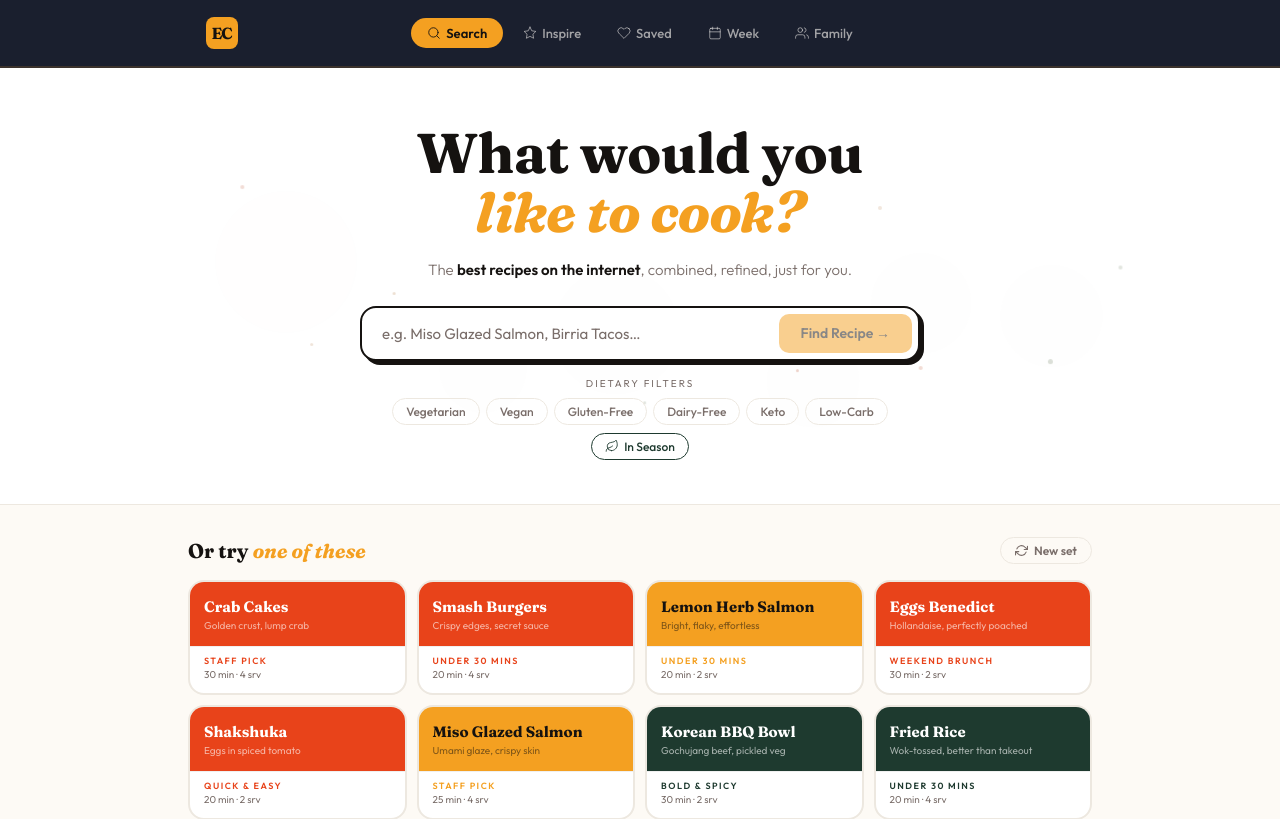
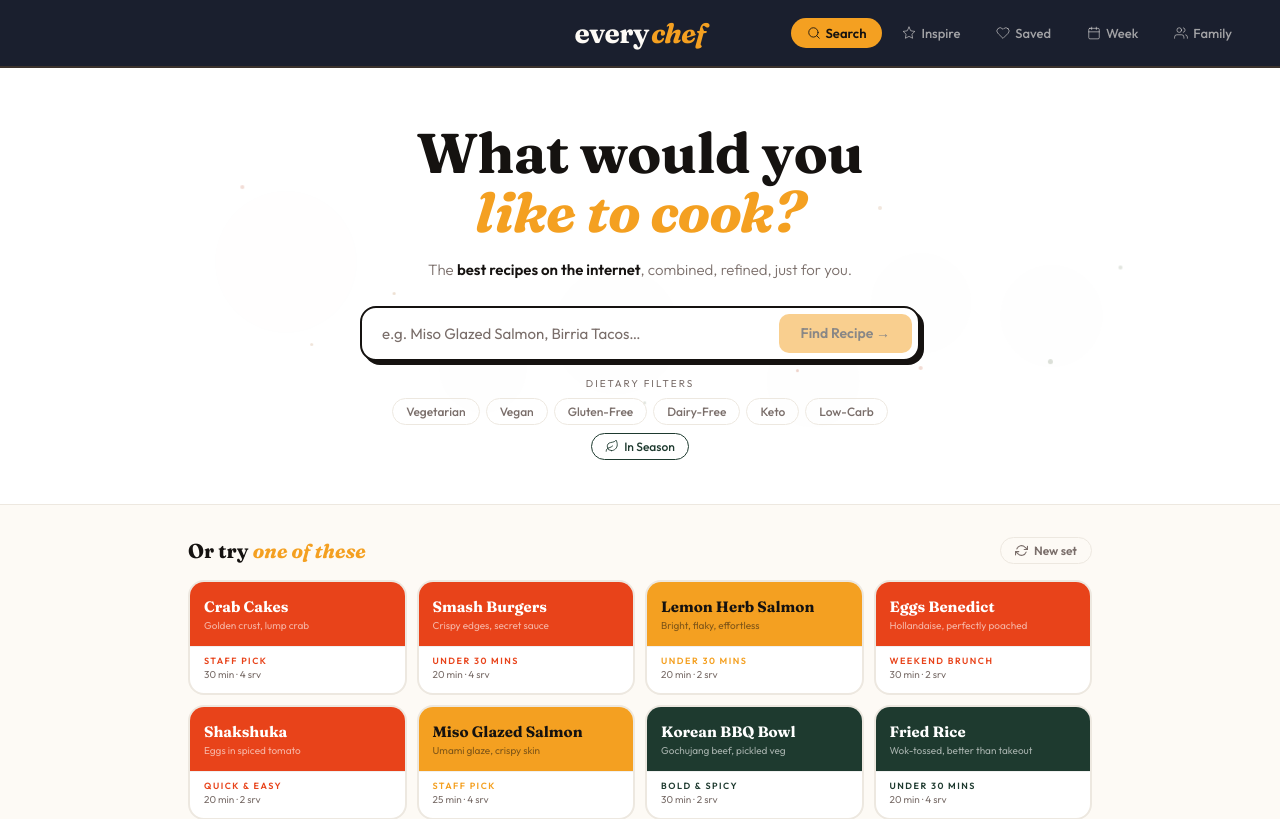
Before and after one commit to bbergner25/dishwise, a Next.js app: page / in a window 1280 px wide. Shown: the top 819 px of the page. Built offline with nearby package versions, Linux system fonts and the light colour scheme.

Commit message:
Update App.tsx

```diff
--- a/components/App.tsx
+++ b/components/App.tsx
@@ -1867,12 +1867,10 @@ export default function App(){
       <style>{CSS}</style>
       {/* Desktop top nav */}
       <nav className="nav">
+        <div className="nav-left"/>
         <button className="nav-brand" onClick={()=>{setTab("search");setStatus("idle");setRecipe(null);setQuery("");}}>
-          <LogoMark size={32}/>
-          <div className="nav-brand-text">
-            <span className="nav-brand-name">Every Chef</span>
-            <span className="nav-brand-sub">The Recipe Synthesizer</span>
-          </div>
+          <span className="nav-brand-upright">every</span>
+          <span className="nav-brand-italic">chef</span>
         </button>
         <div className="nav-tabs">
           {([
```
